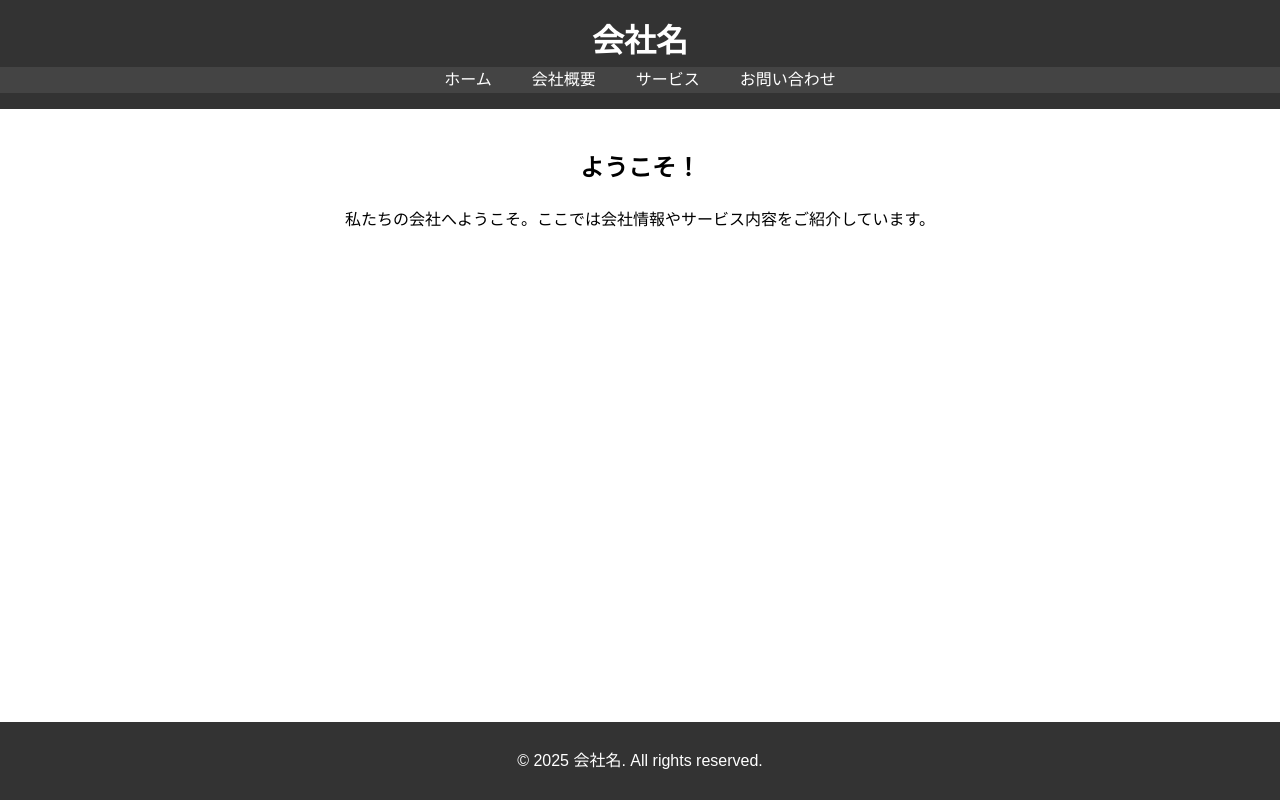
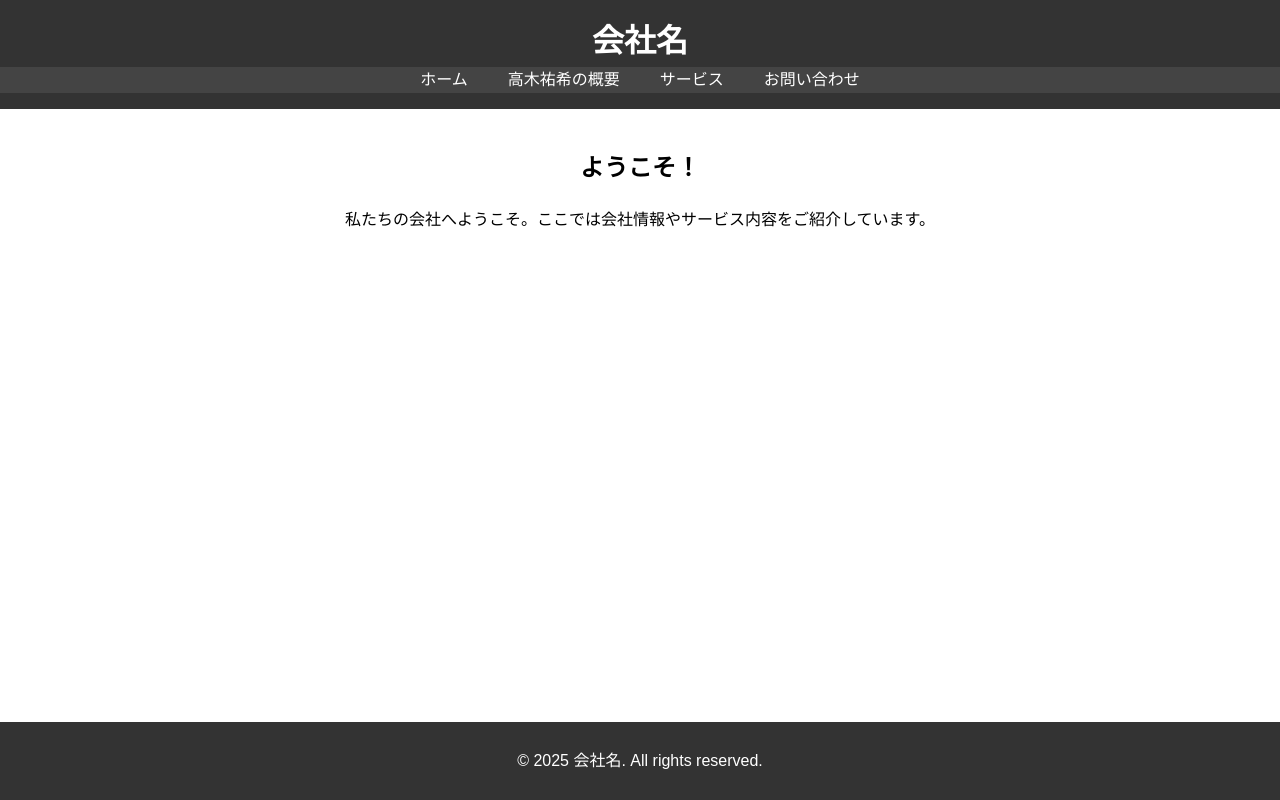
Before and after one commit to takagi-yuuki/Ycompany-website, a plain HTML site: page index.html in a window 1280 px wide. Drawn offline with Linux system fonts and the light colour scheme.

Commit message:
Update index.html

```diff
--- a/index.html
+++ b/index.html
@@ -3,7 +3,7 @@
 <head>
     <meta charset="UTF-8">
     <meta name="viewport" content="width=device-width, initial-scale=1.0">
-    <title>高木祐希のホームページ</title>
+    <title>ホームページ</title>
     <link rel="stylesheet" href="style.css">
 </head>
 <body>
@@ -12,7 +12,7 @@
         <nav>
             <ul>
                 <li><a href="index.html">ホーム</a></li>
-                <li><a href="about.html">会社概要</a></li>
+                <li><a href="about.html">高木祐希の概要</a></li>
                 <li><a href="services.html">サービス</a></li>
                 <li><a href="contact.html">お問い合わせ</a></li>
             </ul>
```
